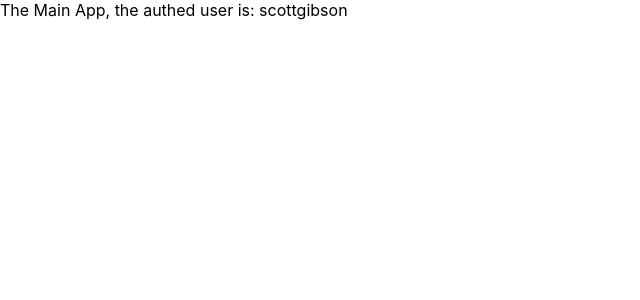
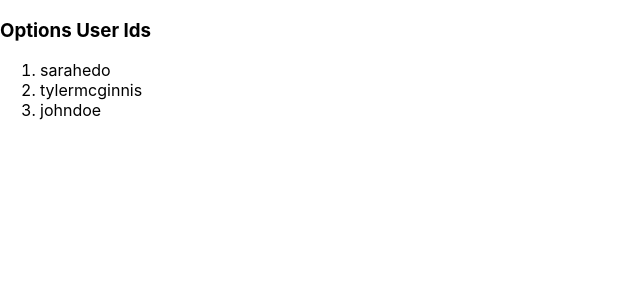
Before and after one commit to scottgibson21/react-would-you-rather, a React (Create React App) app: page / in a window 1280 px wide. Shown: the top 300 px of the page, without its empty margins (0-640 px from the left). Built offline with nearby package versions, Linux system fonts and the light colour scheme.

Commit message:
feat: setup connected login page

```diff
--- a/src/actions/shared.js
+++ b/src/actions/shared.js
@@ -1,10 +1,17 @@
 import { setAuthedUser } from './authedUser'
+import { receiveUsers } from './users'
 import { _getUsers } from '../utils/_Data'
 
 const AUTHED_ID = 'scottgibson'
 
-export function loadAuthedUser() {
+export function handleInitialData() {
     return (dispatch) => {
-        dispatch(setAuthedUser(AUTHED_ID))
+
+        return _getUsers()
+            .then((users) => {
+                console.log("users from then block", users)
+                dispatch(receiveUsers(users))
+                dispatch(setAuthedUser(AUTHED_ID))
+            })
     }
 }
--- /dev/null
+++ b/src/actions/users.js
@@ -0,0 +1,8 @@
+export const RECEIVE_USERS = 'RECEIVE_USERS'
+
+export function receiveUsers(users) {
+    return {
+        type: RECEIVE_USERS,
+        users
+    }
+}
--- a/src/components/App.js
+++ b/src/components/App.js
@@ -1,25 +1,24 @@
 import React, { Component } from 'react'
 import { connect } from 'react-redux'
-import { loadAuthedUser } from '../actions/shared'
+import { handleInitialData } from '../actions/shared'
+import Login from './Login'
 
 class App extends Component {
 
     componentDidMount() {
-        this.props.dispatch(loadAuthedUser())
+        this.props.dispatch(handleInitialData())
     }
 
     render() {
         return (
-            <div>
-                The Main App, the authed user is: {`${this.props.authedUser}`}
-            </div>
+            <Login />
         )
     }
 }
 
-function mapStateToProps({ authedUser }) {
+function mapStateToProps(state) {
     return {
-        authedUser
+        users: state.users
     }
 }
 
--- a/src/components/Login.js
+++ b/src/components/Login.js
@@ -1,13 +1,31 @@
 import React, { Component } from 'react'
+import { connect } from 'react-redux'
 
 class Login extends Component {
+
     render() {
+        const { userIds } = this.props
+        console.log('users from the login app', userIds)
+        console.log('props from the login app', this.props)
         return (
             <div>
-                Login Page
+                <h3>Options User Ids</h3>
+                <ol>
+                    {userIds.map((userId) => (
+                        <li key={userId}>
+                            {userId}
+                        </li>
+                    ))}
+                </ol>
             </div>
         )
     }
 }
 
-export default Login
+function mapStateToProps({ users }) {
+    return {
+        userIds: Object.keys(users)
+    }
+}
+
+export default connect(mapStateToProps)(Login)
--- a/src/reducers/index.js
+++ b/src/reducers/index.js
@@ -1,6 +1,8 @@
 import { combineReducers } from 'redux'
 import authedUser from './authedUser'
+import users from './users'
 
 export default combineReducers({
-    authedUser
+    authedUser,
+    users
 })
--- a/src/reducers/users.js
+++ b/src/reducers/users.js
@@ -0,0 +1,13 @@
+import { RECEIVE_USERS } from '../actions/users'
+
+export default function users(state = {}, action) {
+    switch (action.type) {
+        case RECEIVE_USERS:
+            return {
+                ...state,
+                ...action.users
+            }
+        default:
+            return state
+    }
+}
--- a/src/utils/_Data.js
+++ b/src/utils/_Data.js
@@ -115,23 +115,24 @@
   },
 }
 
-  function generateUID () {
+function generateUID() {
   return Math.random().toString(36).substring(2, 15) + Math.random().toString(36).substring(2, 15)
 }
 
-  export function _getUsers () {
+export function _getUsers() {
   return new Promise((res, rej) => {
-      setTimeout(() => res({...users}), 1000)
+    console.log('hello from the get users data call', users)
+    setTimeout(() => res({ ...users }), 1000)
   })
 }
 
-  export function _getQuestions () {
+export function _getQuestions() {
   return new Promise((res, rej) => {
-      setTimeout(() => res({...questions}), 1000)
+    setTimeout(() => res({ ...questions }), 1000)
   })
 }
 
-  function formatQuestion ({ optionOneText, optionTwoText, author }) {
+function formatQuestion({ optionOneText, optionTwoText, author }) {
   return {
     id: generateUID(),
     timestamp: Date.now(),
@@ -147,7 +148,7 @@
   }
 }
 
-  export function _saveQuestion (question) {
+export function _saveQuestion(question) {
   return new Promise((res, rej) => {
     const authedUser = question.author;
     const formattedQuestion = formatQuestion(question)
@@ -171,7 +172,7 @@
   })
 }
 
-  export function _saveQuestionAnswer ({ authedUser, qid, answer }) {
+export function _saveQuestionAnswer({ authedUser, qid, answer }) {
   return new Promise((res, rej) => {
     setTimeout(() => {
       users = {
```
Lines whose indentation alone changed are shown as unchanged.
